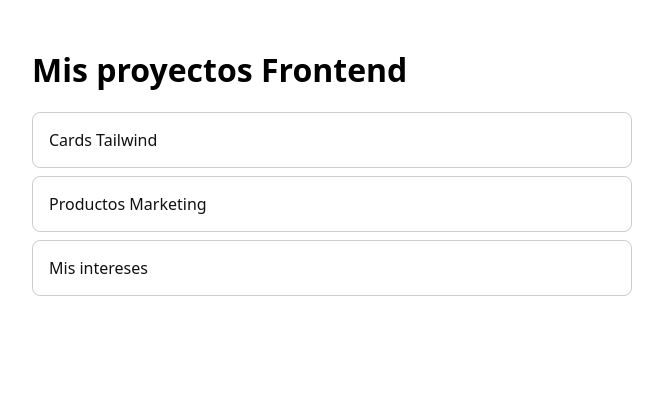
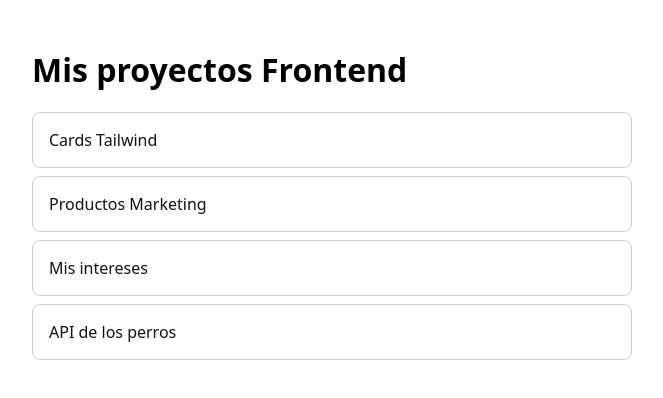
Before and after one commit to climeer445-lang/Only-yusef, a plain HTML site: page index.html in a window 1280 px wide. Shown: the whole page, without its empty margins (308-971 px from the left). Drawn offline with Linux system fonts and the light colour scheme.

Commit message:
Add link to 'API de los perros' in index.html

```diff
--- a/index.html
+++ b/index.html
@@ -15,5 +15,6 @@
   <a href="Cards-tailwind/">Cards Tailwind</a>
   <a href="productos-marketing-main/">Productos Marketing</a>
   <a href="mis-intereses/">Mis intereses</a>
+  <a href="API-perros/">API de los perros</a>
 </body>
 </html>
```
